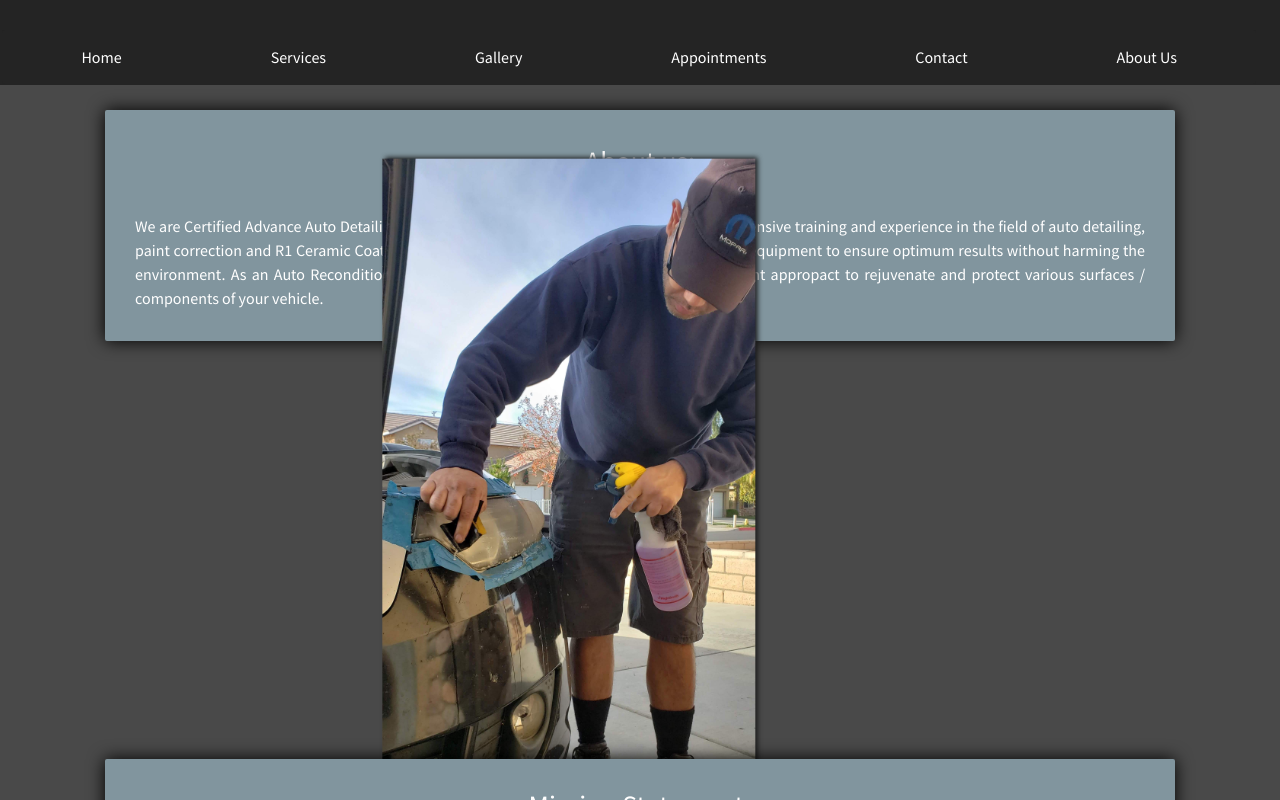
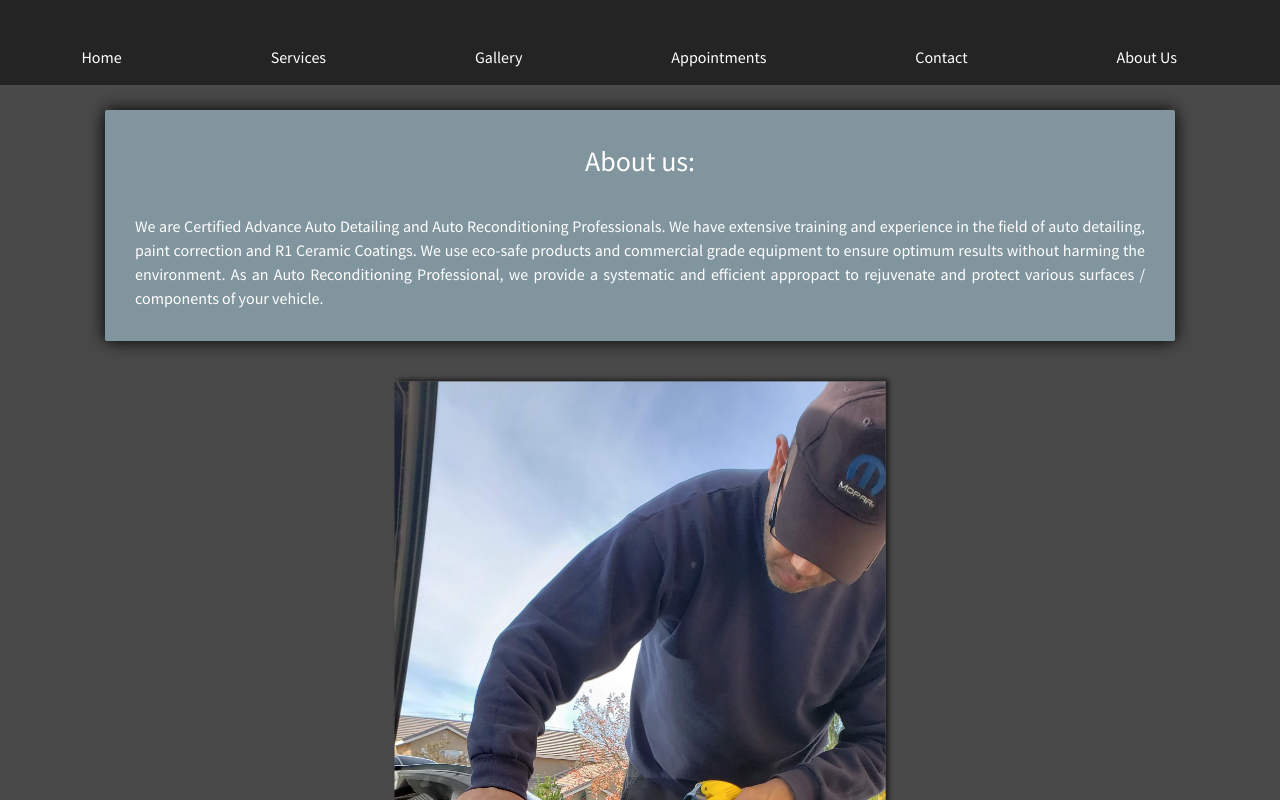
Before and after one commit to mlnemenzo/the-works, a React (Create React App) app: page /about-us in a window 1280 px wide. Shown: the top 800 px of the page. Built offline with nearby package versions, Linux system fonts and the light colour scheme.

Commit message:
image adjustment about us section

```diff
--- a/src/App.css
+++ b/src/App.css
@@ -380,7 +380,14 @@ tr:nth-child(even) {
 }
 
 .about-image {
-  transform: rotate(270deg)
+  transform: rotate(270deg);
+}
+
+.about-img > img {
+  margin: 180px 65px;
+  width: 100%;
+  box-shadow: 2px 3px 5px rgb(24, 24, 24);
+  height: 65%;
 }
 
 /* ////////////////////////////////// contact ///////////////////////////////////////// */
@@ -586,6 +593,21 @@ img {
     };
   }
 
+  @media (max-width: 576px) {
+
+    .about-img > img {
+      display: none
+    };
+  }
+
+  @media (min-width: 1000px) {
+
+    .about-img > img {
+      margin: 300px 65px
+    };
+
+  }
+
 
 
 @media (min-width: 768px) {
--- a/src/components/about-us.js
+++ b/src/components/about-us.js
@@ -11,11 +11,13 @@ class AboutUs extends Component {
         return (
             <div className="about-us-body row">
                 <div className="about col-12">
-                    <h3 className="about-us-header text-center">About us: </h3>
-                    <p className= "about-statment justify-content-center">We are Certified Advance Auto Detailing and Auto Reconditioning Professionals.  We have extensive training and experience in the field of auto detailing, paint correction and R1 Ceramic Coatings.  We use eco-safe products and commercial grade equipment to ensure optimum results without harming the environment.  As an Auto Reconditioning Professional, we provide a systematic and efficient appropact to rejuvenate and protect various surfaces / components of your vehicle.</p>
+                    <h3 className="about-us-header col-12 text-center">About us: </h3>
+                    <p className= "about-statment col-12 justify-content-center">We are Certified Advance Auto Detailing and Auto Reconditioning Professionals.  We have extensive training and experience in the field of auto detailing, paint correction and R1 Ceramic Coatings.  We use eco-safe products and commercial grade equipment to ensure optimum results without harming the environment.  As an Auto Reconditioning Professional, we provide a systematic and efficient appropact to rejuvenate and protect various surfaces / components of your vehicle.</p>
                 </div>
-                <div className="about-img col-12 justify-content-center">
-                    <img className="about-image" src={mike} alt="no img available"/>
+                <div className="aboutImage col-12">
+                    <div className="about-img col-12 d-flex justify-content-center flex-wr">
+                        <img className="about-image" src={mike} alt="no img available"/>
+                    </div>
                 </div>
                 <div className="mission-statement col-12">
                     <h3 className="statement text-center">Mission Statement: </h3>
```
